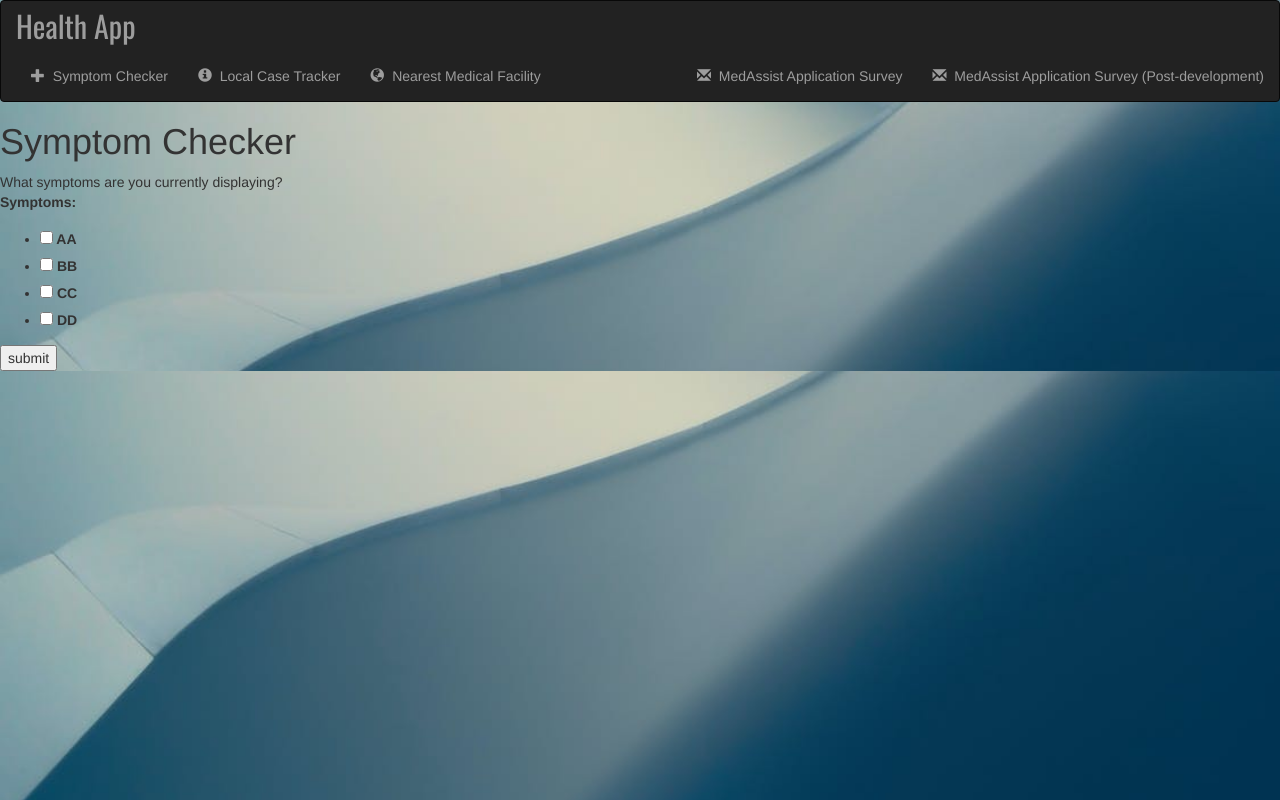
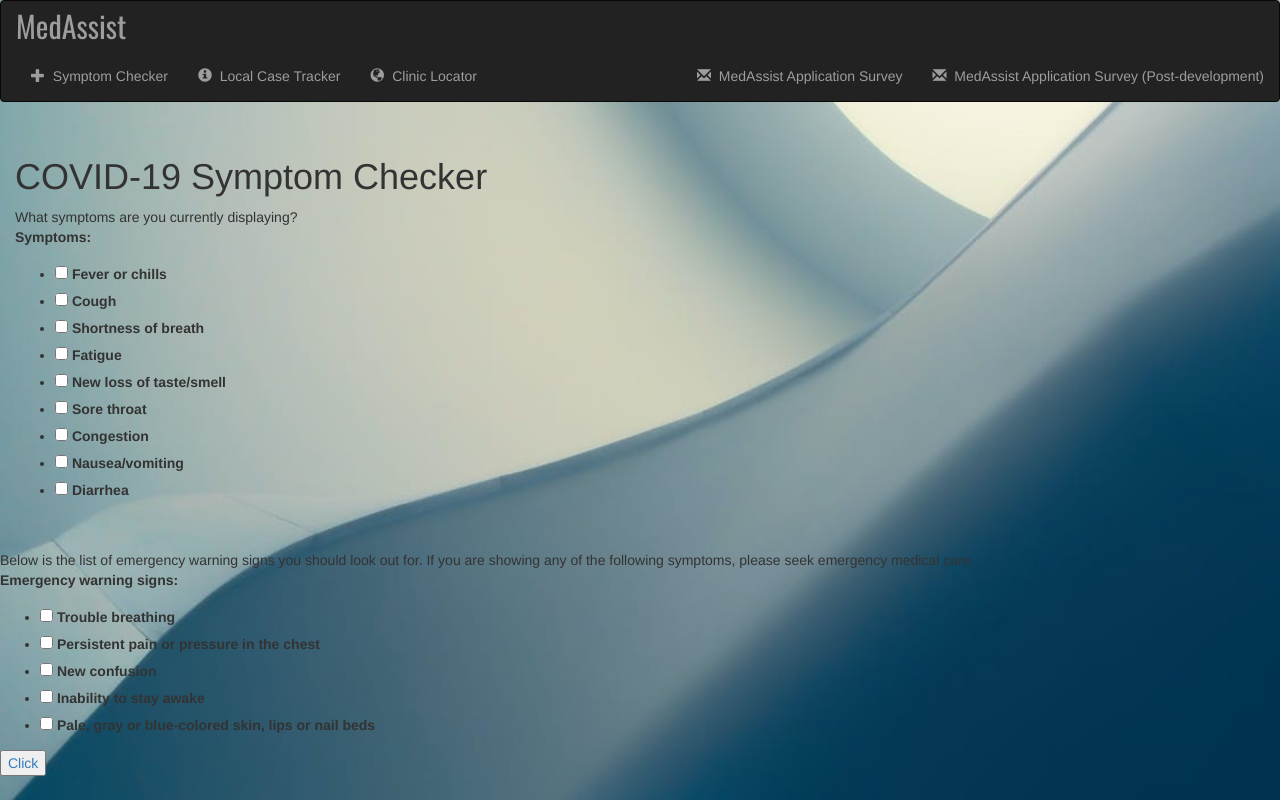
Before and after one commit to Felroy/MedAssist, a Django app: page /symp/ in a window 1280 px wide. Run offline with Django 3.2, Linux system fonts and the light colour scheme; parts of the project's set-up code (start-up, migrations or seed data) failed here and were passed over; some libraries are stand-ins or nearby versions.

Commit message:
Final commit

```diff
--- a/index/static/index/style.css
+++ b/index/static/index/style.css
@@ -1,5 +1,7 @@
-
-html, body{
+html{
+    min-height: auto;
+}
+body{
     background: url('img/background.jpeg');
 
     /* Center and scale the image nicely */
@@ -10,6 +12,8 @@ html, body{
     -webkit-background-size: cover;
     -moz-background-size: cover;
     -o-background-size: cover;
+    margin: 0;
+    padding: 0;
 
   }
 
@@ -19,8 +23,6 @@ html, body{
 }
 
 .thumbnail{
-  width: 300px;
-
   width : 100%;
   height: 500px;
   overflow: auto;
@@ -35,3 +37,8 @@ html, body{
 .canvas#myChart {
   background-color: rgb(218, 218, 218);
 }
+
+.symptoms {
+  box-sizing: border-box;
+  padding: 15px;
+}
--- a/index/templates/index/base.html
+++ b/index/templates/index/base.html
@@ -20,7 +20,7 @@
                     <span class="icon-bar"></span>
                 </button>
                 <!-- site logo -->
-                <a class="navbar-brand" href="{% url 'index:index' %}"> Health App </a>
+                <a class="navbar-brand" href="{% url 'index:index' %}"> MedAssist </a>
             </div>
 
             <!-- navbar content -->
@@ -38,7 +38,7 @@
                     </li>
                     <li class="">
                         <a href="{% url 'facility:facilitylocator' %}">
-                            <span class="glyphicon glyphicon-globe" aria-hidden="true"></span>&nbsp; Nearest Medical Facility
+                            <span class="glyphicon glyphicon-globe" aria-hidden="true"></span>&nbsp; Clinic Locator
                         </a>
                     </li>
                 </ul>
--- a/index/templates/index/index.html
+++ b/index/templates/index/index.html
@@ -4,6 +4,7 @@
 
 {% block body %}
 <div class="index-container container-fluid">
+
     <div class="row justify-content-center align-items-center">
 
     {% for app in app_list %}
--- a/symp/forms.py
+++ b/symp/forms.py
@@ -1,10 +1,25 @@
 from django import forms
 
 class SympForm(forms.Form):
-    CHOICES = (('a','AA'),
-               ('b','BB'),
-               ('c','CC'),
-               ('d','DD'),
+    CHOICES = (('a','Fever or chills'),
+               ('b','Cough'),
+               ('c','Shortness of breath'),
+               ('d','Fatigue'),
+               ('e', 'New loss of taste/smell'),
+               ('f','Sore throat'),
+               ('g','Congestion'),
+               ('h','Nausea/vomiting'),
+               ('i','Diarrhea'),
     )
 
     Symptoms = forms.MultipleChoiceField(widget=forms.CheckboxSelectMultiple, choices= CHOICES)
+
+class EmergencyList(forms.Form):
+    EMCHOICES = (('a','Trouble breathing'),
+                ('b','Persistent pain or pressure in the chest'),
+                ('c','New confusion'),
+                ('d','Inability to stay awake'),
+                ('e','Pale, gray or blue-colored skin, lips or nail beds'),
+    )
+
+    Emergency_warning_signs = forms.MultipleChoiceField(widget=forms.CheckboxSelectMultiple, choices= EMCHOICES)
--- /dev/null
+++ b/symp/templates/symp/evaluation.html
@@ -0,0 +1,2 @@
+{% extends 'index/base.html' %}
+{% load static %}
--- a/symp/templates/symp/sympcheck.html
+++ b/symp/templates/symp/sympcheck.html
@@ -2,10 +2,17 @@
 {% load static %}
 
 {% block body %}
-<h1>Symptom Checker</h1>
-<div>What symptoms are you currently displaying?</div>
+<div class="symptoms"><h1>COVID-19 Symptom Checker</h1>
+What symptoms are you currently displaying?
 <form method="POST">
     {{ form.as_p }}
-    <input type='submit' value='submit'>
 </form>
+</div><br>
+<div id="emform">Below is the list of emergency warning signs you should look out for. If you are showing any of the following symptoms, please seek emergency medical care.
+<form method="POST">
+    {% csrf_token %}
+    {{ emform.as_p }}
+    <button><a href="/symp/evaluation">Click</a></button>
+</form>
+</div>
 {% endblock %}
--- a/symp/urls.py
+++ b/symp/urls.py
@@ -5,4 +5,5 @@ from . import views
 app_name = 'symp'
 urlpatterns = [
     path('', views.sympcheck, name='sympcheck'),
+    path('evaluation/', views.evaluation, name='evaluation')
 ]
--- a/symp/views.py
+++ b/symp/views.py
@@ -1,13 +1,22 @@
 from django.http import HttpResponse
 from index.models import AppIndex
 from django.shortcuts import render
-from .forms import SympForm
-
-
+from .forms import SympForm, EmergencyList
+from .models import DiseaseList
 
 # Create your views here.
 def sympcheck(request):
     form = SympForm
-    return render(request, 'symp/sympcheck.html', {'form':form})
+    emform = EmergencyList
+
+
+    context= {
+        'form':form,
+        'emform':emform
+        }
+    return render(request, 'symp/sympcheck.html', context)
+
+def evaluation(request):
+    return render(request, 'symp/evaluation.html')
 
 #def dialogue(request):
```
Also changed, not shown: health/settings.py (+18 -20 lines).
